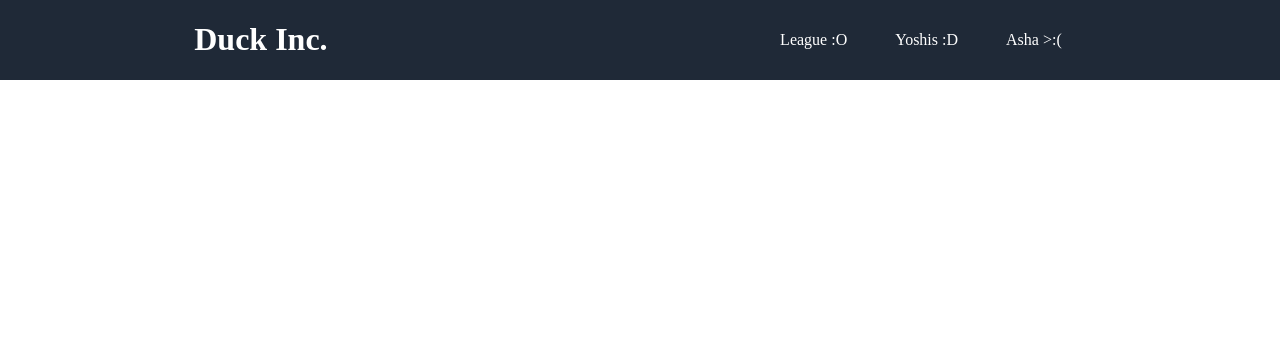
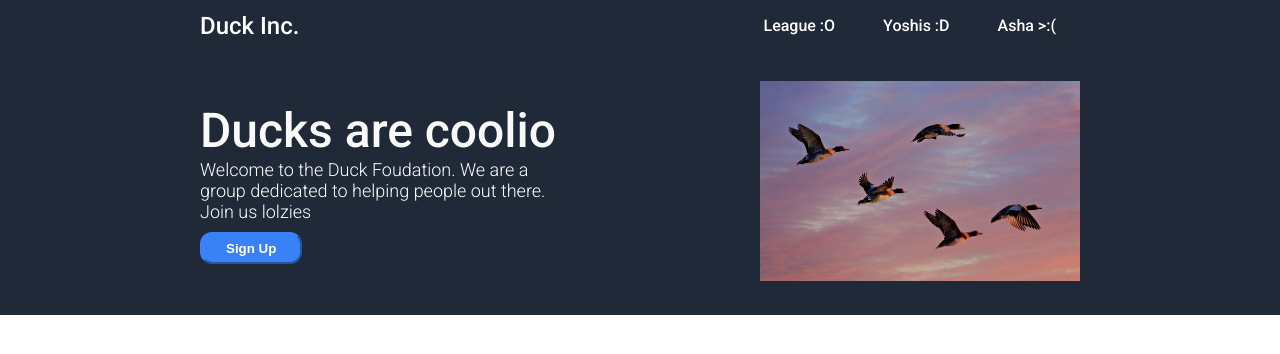
Before and after one commit to PurestDuck/landingPage, a plain HTML site: page index.html in a window 1280 px wide. Drawn offline with Linux system fonts and the light colour scheme.

Commit message:
Added HeroText and Pic

```diff
--- a/index.html
+++ b/index.html
@@ -7,18 +7,32 @@
     <meta name="viewport" content="width=device-width, initial-scale=1.0">
     <title>Document</title>
     <link rel="stylesheet" href="styles.css">
+    <link rel="preconnect" href="https://fonts.googleapis.com">
+    <link rel="preconnect" href="https://fonts.gstatic.com" crossorigin>
+    <link href="https://fonts.googleapis.com/css2?family=Roboto:ital,wght@0,300;0,500;1,300;1,900&display=swap" rel="stylesheet">
 </head>
 
 <body>
   <div id="header">
-        <h1>Duck Inc.</h1>
+      <div id="headText">
+       Duck Inc.
+      </div>
       <ul id="headLinks">
         <li><a href="index.html">League :O</a></li>
         <li><a href="index.html">Yoshis :D</a></li>
         <li><a href="index.html">Asha >:(</a></li>
       </ul>
   </div>
-
+  <div id="mainInfo">
+    <div id="mainText">
+      <div class="bigText">Ducks are coolio</div>
+      <div class="subText">Welcome to the Duck Foudation. We are a group dedicated to helping people out there. Join us lolzies</div>
+      <button class="signButt">Sign Up</button>
+    </div>
+    <div>
+      <img src="images/duckFly.jpg" alt="A picture of a duck">
+    </div>
+  </div>
 
 </body>
 
--- a/styles.css
+++ b/styles.css
@@ -1,20 +1,27 @@
 body{
+    font-family: 'Roboto', sans-serif;
     display: flex;
     flex-direction: column;
     margin: 0;
     padding: 0;
 }
 
-#header{
+#header,#mainInfo{
     background-color: #1F2937;
     display: flex;
     color: white;
+}
+#header{
     justify-content: space-around;
+    align-items: center;
 
 }
 #headLinks {
     display: flex;
-
+}
+#headText{
+    font-size: 24px;
+    font-weight: 500;
 }
 a{
     color: white;
@@ -26,3 +33,39 @@ ul{
 li{
     margin: auto 24px;
 }
+#mainInfo{
+    padding-top: 30px;
+    padding-bottom: 30px;
+    justify-content: space-evenly;
+    align-items: center;
+
+}
+#mainInfo img{
+    width: 25vw;
+    height: 25vh;
+}
+#mainText{
+    display: flex;
+    flex-flow: column wrap;
+    width: 360px;
+
+}
+.signButt{
+    background-color: #3882F6;
+    color:white;
+    border-radius: 12px;
+    border-color: #3882F6;
+    width:8vw;
+    height:4vh;
+    font-weight: bold;
+}
+.bigText{
+    font-size:48px;
+    font-weight:500;
+    color: #f9faf8;
+}
+.subText{
+    font-size: 18px;
+    font-weight: 300;
+    margin-bottom: 10px;
+}
```
Also changed, not shown: images/duckFly.jpg (added). Lines whose indentation alone changed are shown as unchanged.
